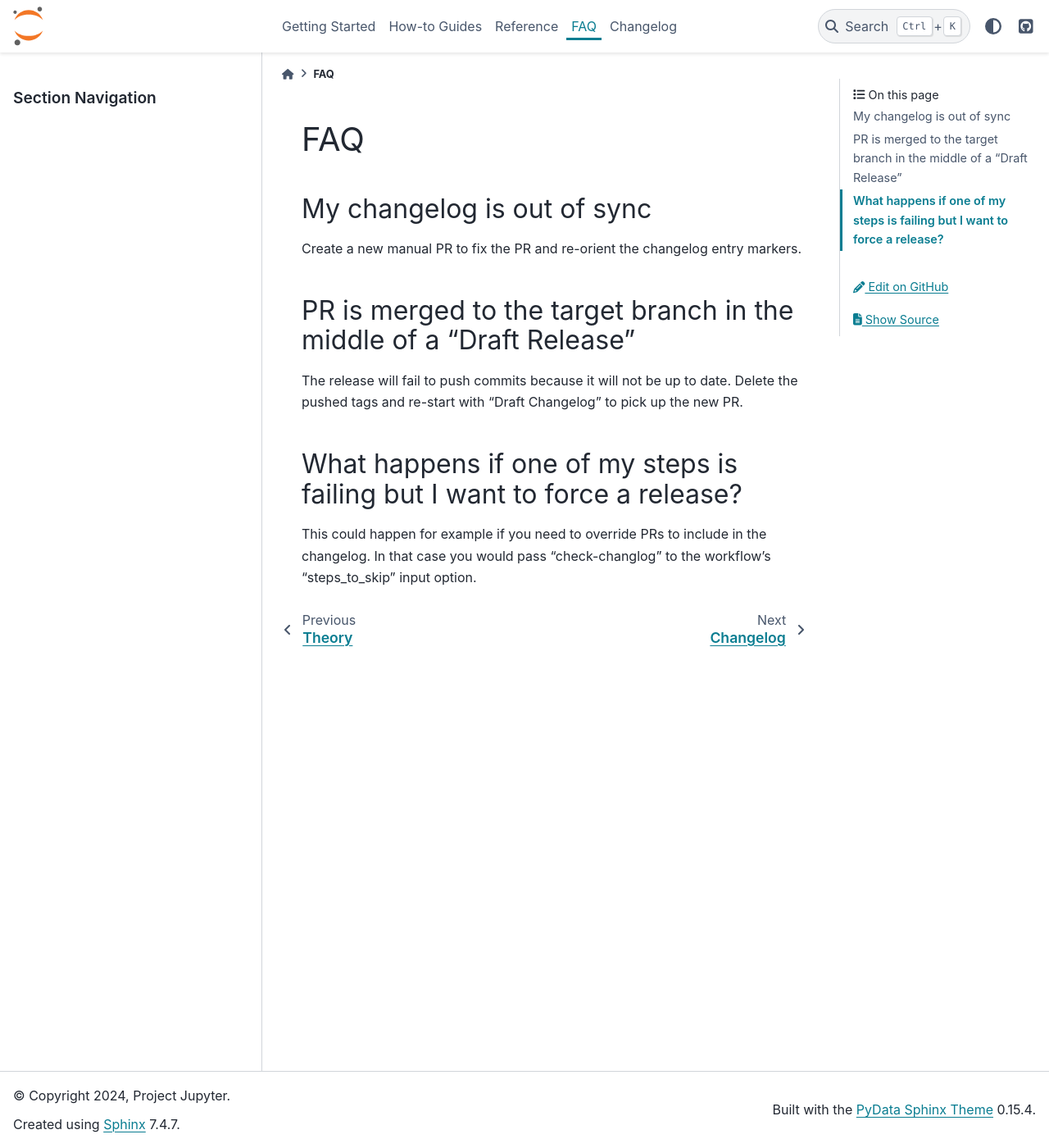
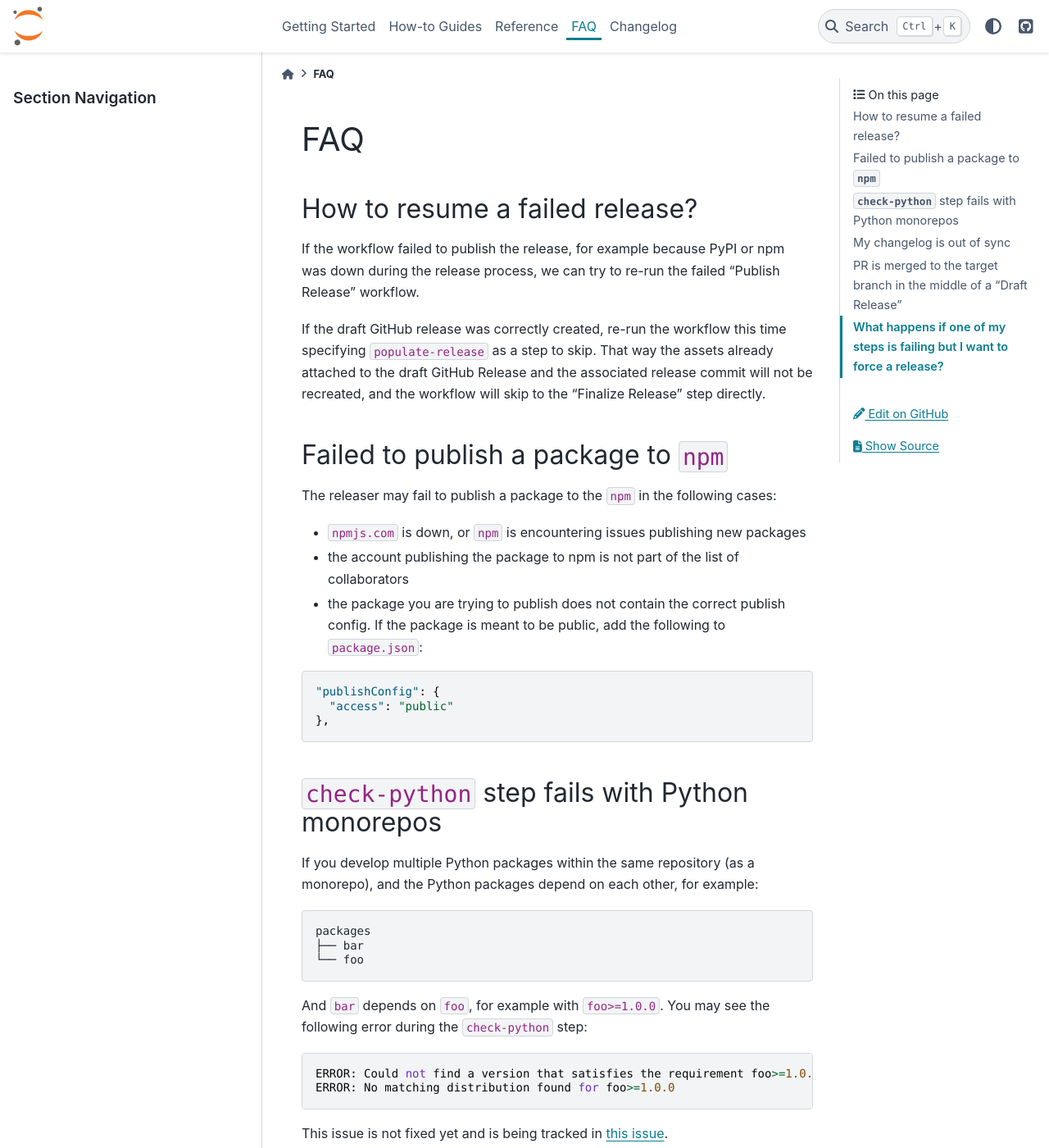
Before and after one commit to jupyter-server/jupyter_releaser, a Sphinx documentation site: the page built from docs/source/faq/index.md, in a window 1280 px wide and 1400 px high. Shown: the whole window at 82% size. Built offline with Sphinx 7.4.7 and the PyData theme 0.15.4, drawn with Linux system fonts in a browser that asks for light colours; some of the changed text lies outside the part shown.

Commit message:
Add more content to the FAQ (#588)
* Add more content to the FAQ

* link to the issue

* minor wording

* add note about collaborators

````diff
--- a/docs/source/faq/index.md
+++ b/docs/source/faq/index.md
@@ -1,4 +1,50 @@
 # FAQ
+
+## How to resume a failed release?
+
+If the workflow failed to publish the release, for example because PyPI or npm was down during the release process, we can try to re-run the failed "Publish Release" workflow.
+
+If the draft GitHub release was correctly created, re-run the workflow this time specifying `populate-release` as a step to skip. That way the assets already attached to the draft GitHub Release and the associated release commit will not be recreated, and the workflow will skip to the "Finalize Release" step directly.
+
+## Failed to publish a package to `npm`
+
+The releaser may fail to publish a package to the `npm` in the following cases:
+
+- `npmjs.com` is down, or `npm` is encountering issues publishing new packages
+- the account publishing the package to npm is not part of the list of collaborators
+- the package you are trying to publish does not contain the correct publish config. If the package is meant to be public, add the following to `package.json`:
+
+```json
+"publishConfig": {
+  "access": "public"
+},
+```
+
+## `check-python` step fails with Python monorepos
+
+If you develop multiple Python packages within the same repository (as a monorepo), and the Python packages depend on each other, for example:
+
+```
+packages
+├── bar
+└── foo
+```
+
+And `bar` depends on `foo`, for example with `foo>=1.0.0`. You may see the following error during the `check-python` step:
+
+```
+ERROR: Could not find a version that satisfies the requirement foo>=1.0.0 (from bar) (from versions: 1.0.0b4, 1.0.0b5, 1.0.0b6, 1.0.0b8)
+ERROR: No matching distribution found for foo>=1.0.0
+```
+
+This issue is not fixed yet and is being tracked in [this issue](https://github.com/jupyter-server/jupyter_releaser/issues/499).
+
+As a workaround, you can skip the `check-python` step with the following releaser config:
+
+```toml
+[tool.jupyter-releaser]
+skip = ["check-python"]
+```
 
 ## My changelog is out of sync
 
@@ -11,5 +57,5 @@
 
 ## What happens if one of my steps is failing but I want to force a release?
 
-This could happen for example if you need to override PRs to include in the changelog. In that case you would pass "check-changlog" to the
+This could happen for example if you need to override PRs to include in the changelog. In that case you would pass "check-changelog" to the
 workflow's "steps_to_skip" input option.
````
